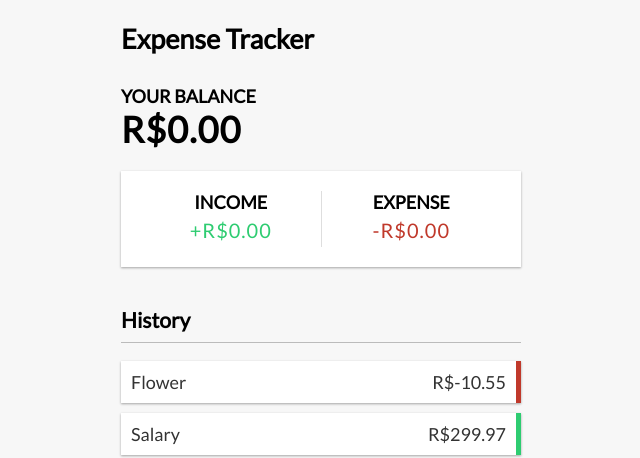
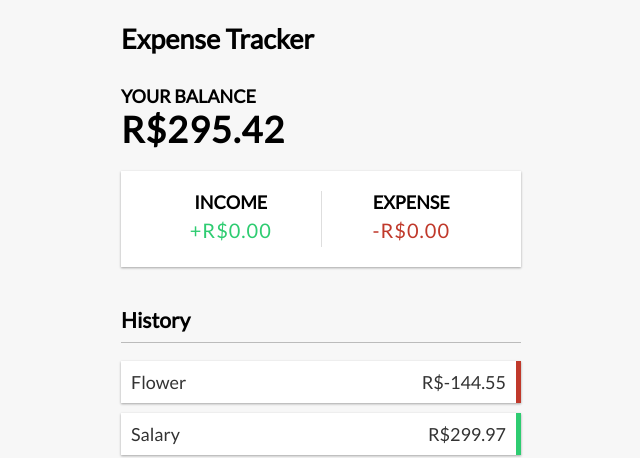
Before and after one commit to danircarv/expense-tracker, a Vue app: page / in a window 1280 px wide. Shown: the top 458 px of the page, without its empty margins (319-959 px from the left). Built offline with nearby package versions, Linux system fonts and the light colour scheme.

Commit message:
configuring transactions and calculation of Balance

```diff
--- a/src/App.vue
+++ b/src/App.vue
@@ -5,21 +5,28 @@
 import TransactionList from './components/TransactionList.vue';
 import AddTransaction from './components/AddTransaction.vue';
 
-import { ref } from 'vue';
+import { computed, ref } from 'vue';
 
 const transactions = ref([
-    {id: 1, text: 'Flower', amount:-10.55},
+    {id: 1, text: 'Flower', amount:-144.55},
     {id: 2, text: 'Salary', amount:299.97},
     {id: 3, text: 'Book', amount:-10},
     {id: 4, text: 'Camera', amount:150}
-])
+]);
+
+const total = computed (() => {
+  return transactions.value.reduce((acc, transaction)=> {
+    return acc + transaction.amount
+  }, 0)
+
+})
 
 </script>
 
 <template>
   <Header/>
   <div class="container">
-    <Balance/>
+    <Balance :total="total"/>
     <IncomeExpenses/>
     <TransactionList :transactions="transactions"/>
     <AddTransaction/>
--- a/src/components/Balance.vue
+++ b/src/components/Balance.vue
@@ -1,4 +1,15 @@
+<script setup>
+import { defineProps } from 'vue';
+
+const props = defineProps({
+    total:{
+        type: Number,
+        required: true,
+    }
+})
+</script>
+
 <template>
     <h4>Your Balance</h4>
-    <h1 id="balance">R$0.00</h1>
+    <h1 id="balance">R${{ total }}</h1>
 </template>
```
